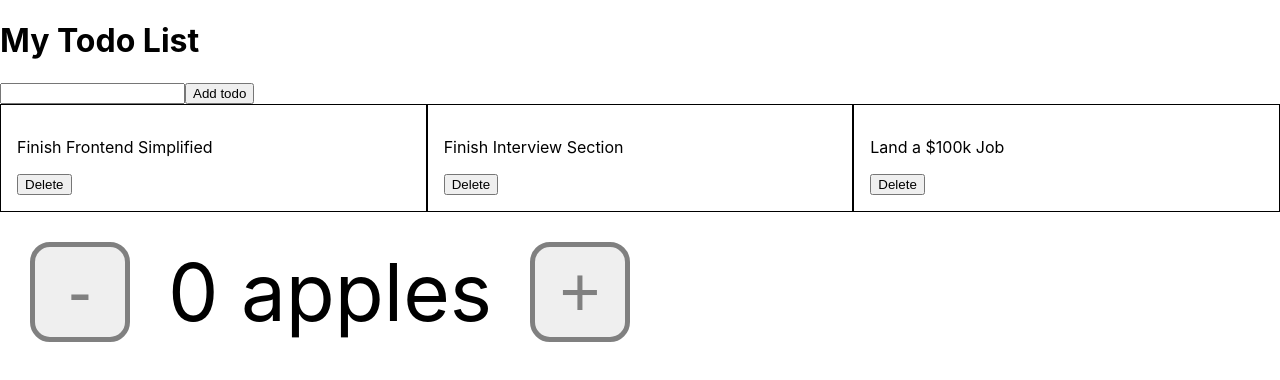
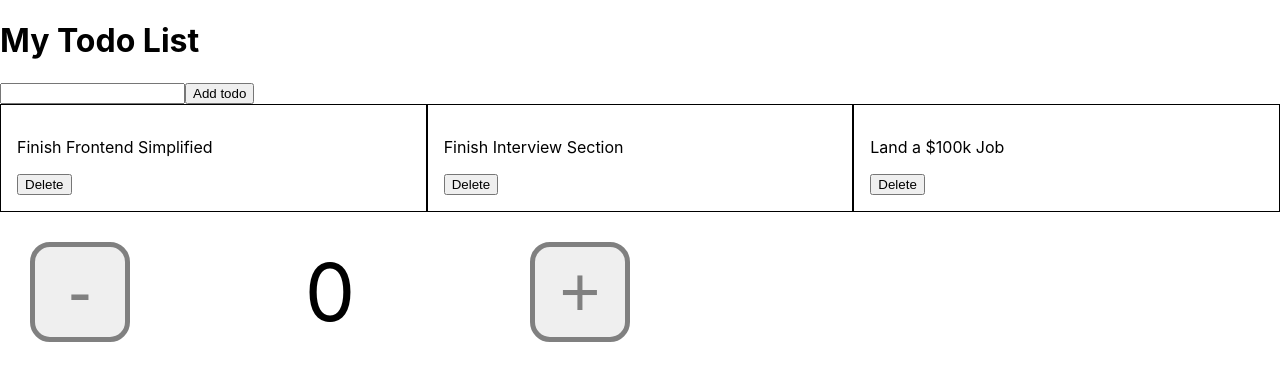
Before and after one commit to sirKavics/first-react-app, a React (Create React App) app: page / in a window 1280 px wide. Shown: the top 380 px of the page. Built offline with nearby package versions, Linux system fonts and the light colour scheme.

Commit message:
react hooks, useState and useEffect

```diff
--- a/src/App.jsx
+++ b/src/App.jsx
@@ -3,7 +3,7 @@ import Todo from "./Components/Todo.jsx";
 import Title from "./Components/Title.jsx";
 import Modal from "./Components/Modal.jsx";
 import Counter from "./Components/Counter.jsx";
-import React, { useState } from "react";
+import React, { useState, useEffect } from "react";
 
 function App() {
   const [showModal, setShowModal] = useState(false);
@@ -19,6 +19,20 @@ function App() {
   function confirmModal() {
     setShowModal(false);
   }
+
+  useEffect(() => {
+    console.log('ONLY on mount')
+  }, [])
+
+  useEffect(() => {
+    console.log(`on mount AND on ${showModal} change`)
+    // setShowModal(!showModal)
+  }, [showModal])
+
+  useEffect(() => {
+    console.log('EVERY render')
+    // setShowModal(!showModal)
+  })
 
   return (
     <div>
--- a/src/Components/Counter.jsx
+++ b/src/Components/Counter.jsx
@@ -3,7 +3,7 @@ import React, { useState } from "react";
 
 function Counter() {
   const [cart, setCart] = useState({
-    item: "apples",
+    item: "",
     quantity: 0,
   });
 
--- a/src/Components/Modal.jsx
+++ b/src/Components/Modal.jsx
@@ -6,10 +6,7 @@ function Modal({ title, cancelModal, confirmModal }) {
       <div className="modal">
         <p className="modal__title">{title}</p>
         <div className="modal__buttons">
-          <button
-            className="btn btn__cancel"
-            onClick={cancelModal}
-          >
+          <button className="btn btn__cancel" onClick={cancelModal}>
             Cancel
           </button>
           <button className="btn" onClick={confirmModal}>
--- a/src/Components/Todo.jsx
+++ b/src/Components/Todo.jsx
@@ -1,10 +1,6 @@
 import "./Todo.css";
 
 function Todo({title, onTodoDelete}) {
-  function deleteTodo() {
-    console.log('deleteTodo()', title)
-  }
-
   return (
     <div className="todo">
       <p>{title}</p>
```
